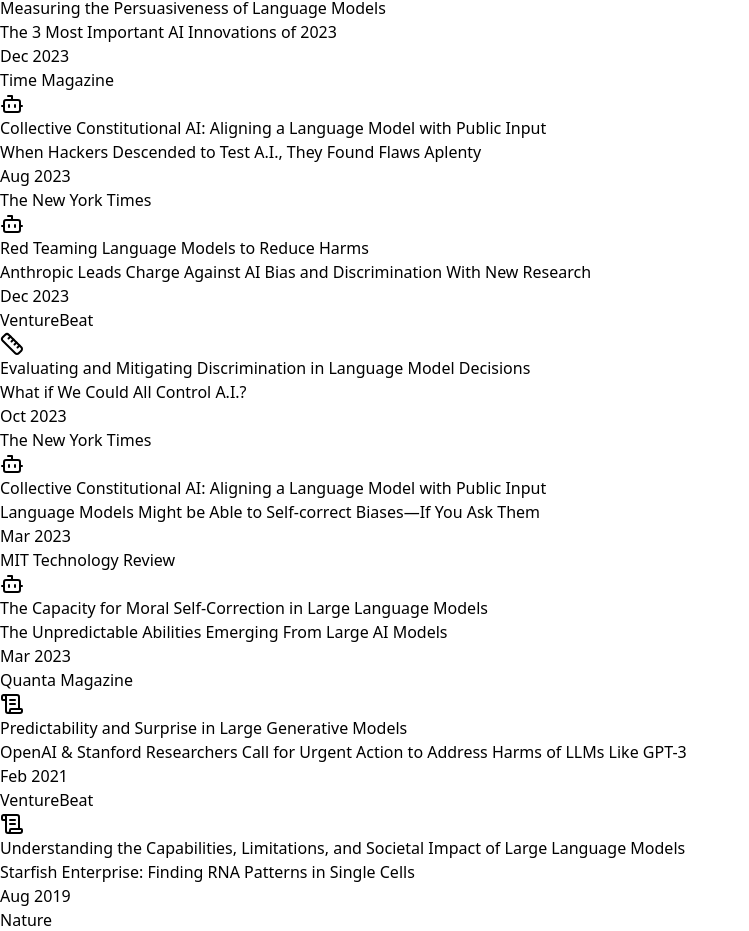
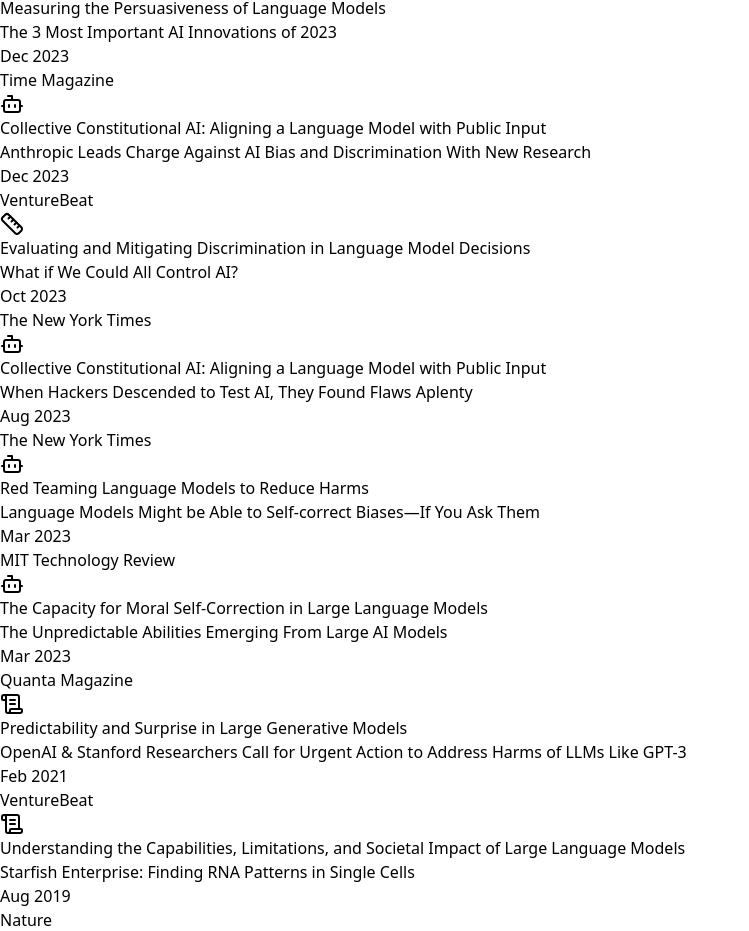
Before and after one commit to dganguli/pweb, a React (Vite) app: page / in a window 1280 px wide. Shown: the part 8512-9443 px from the top of the page, without its empty margins (0-749 px from the left). Built offline with nearby package versions, Linux system fonts and the light colour scheme.

Commit message:
media update

```diff
--- a/src/data/mediaData.ts
+++ b/src/data/mediaData.ts
@@ -30,13 +30,6 @@
       description: "Collective Constitutional AI: Aligning a Language Model with Public Input"
     },
     {
-      title: "When Hackers Descended to Test A.I., They Found Flaws Aplenty",
-      outlet: "The New York Times",
-      date: "Aug 2023",
-      link: "https://www.nytimes.com/2023/08/16/technology/ai-defcon-hackers.html",
-      description: "Red Teaming Language Models to Reduce Harms"
-    },
-    {
       title: "Anthropic Leads Charge Against AI Bias and Discrimination With New Research",
       outlet: "VentureBeat",
       date: "Dec 2023",
@@ -44,11 +37,18 @@
       description: "Evaluating and Mitigating Discrimination in Language Model Decisions"
     },
     {
-      title: "What if We Could All Control A.I.?",
+      title: "What if We Could All Control AI?",
       outlet: "The New York Times",
       date: "Oct 2023",
       link: "https://www.nytimes.com/2023/10/17/technology/ai-chatbot-control.html",
       description: "Collective Constitutional AI: Aligning a Language Model with Public Input"
+    },
+    {
+      title: "When Hackers Descended to Test AI, They Found Flaws Aplenty",
+      outlet: "The New York Times",
+      date: "Aug 2023",
+      link: "https://www.nytimes.com/2023/08/16/technology/ai-defcon-hackers.html",
+      description: "Red Teaming Language Models to Reduce Harms"
     },
     {
       title: "Language Models Might be Able to Self-correct Biases—If You Ask Them",
```
